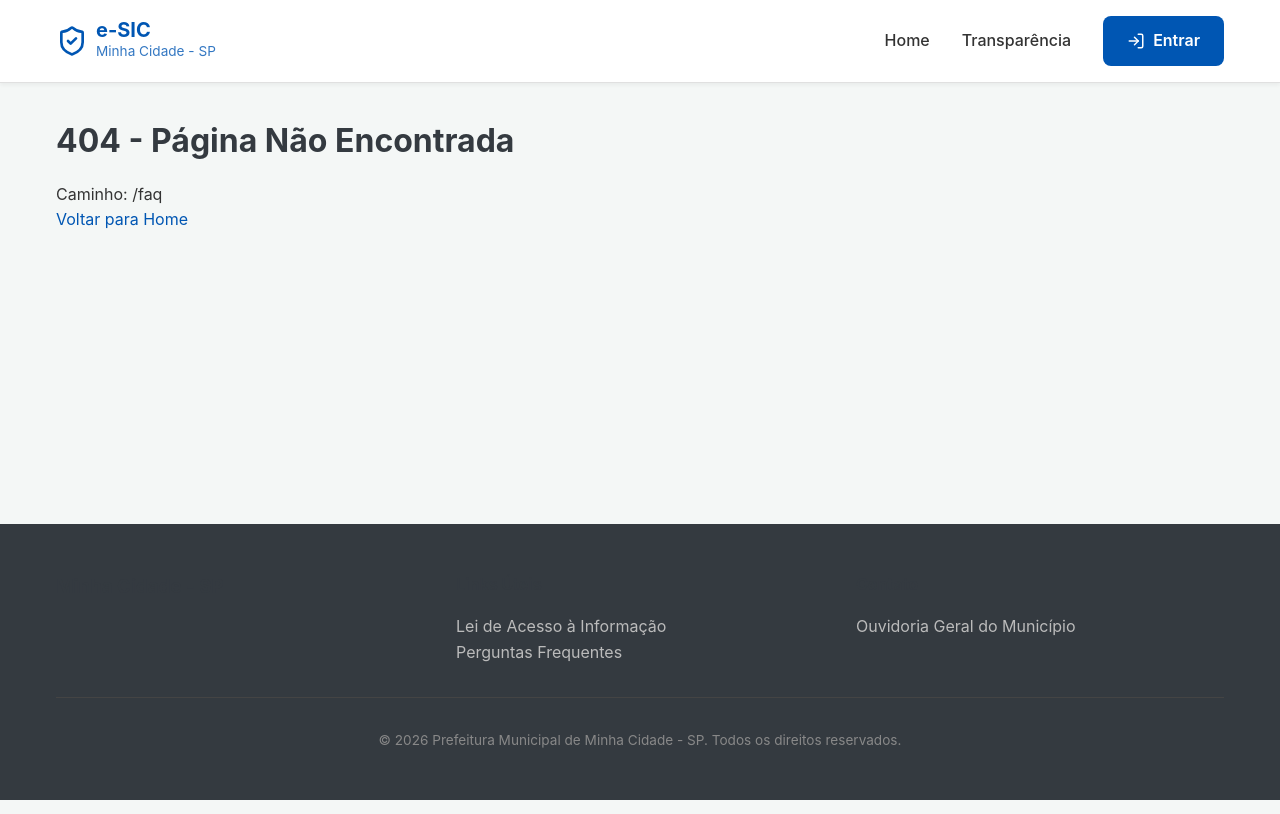
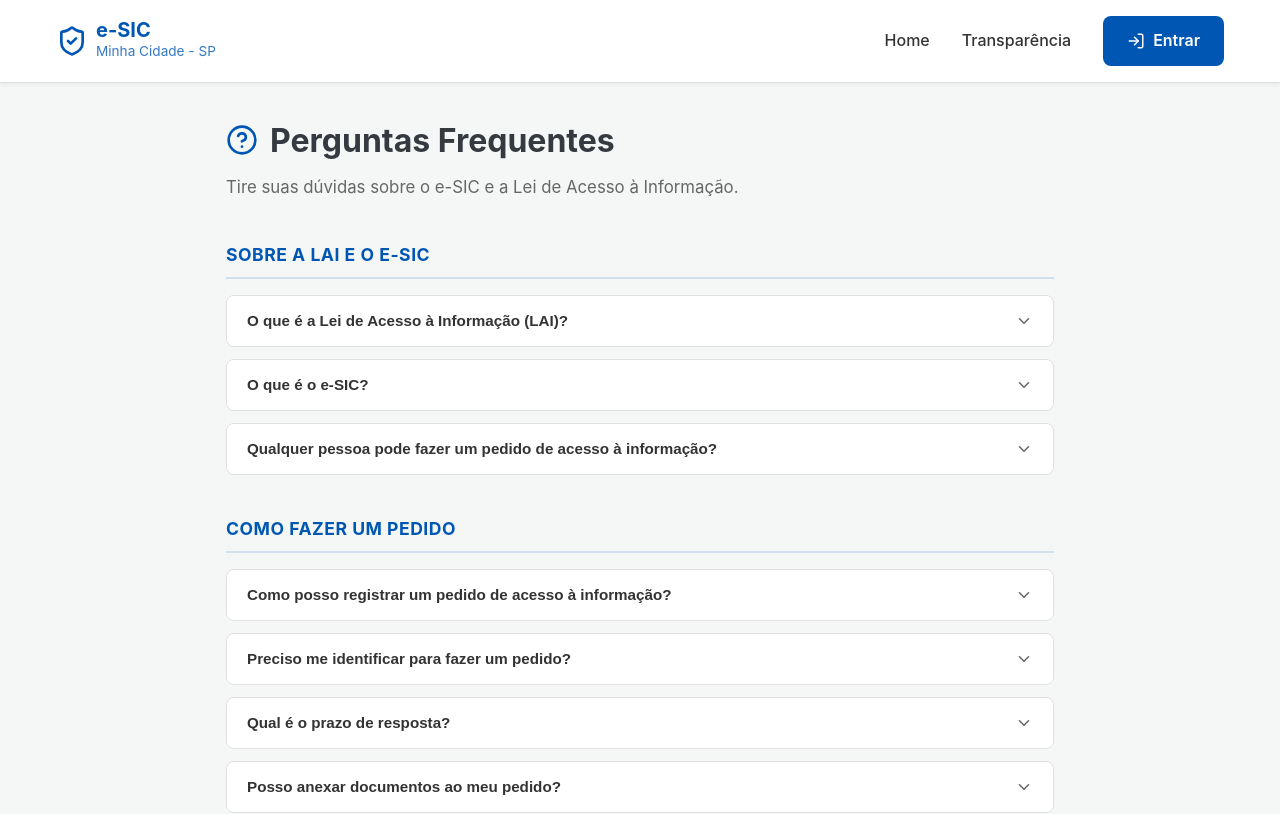
Before and after one commit to DalmoVieira/esic-prefeitura, a React (Vite) app in the folder frontend/: page /faq in a window 1280 px wide. Shown: the top 814 px of the page. Built offline with nearby package versions, Linux system fonts and the light colour scheme; no server answers.

Commit message:
feat: adicionar página de Perguntas Frequentes e links da LAI

```diff
--- a/frontend/src/App.tsx
+++ b/frontend/src/App.tsx
@@ -17,6 +17,7 @@ import Register from './pages/Register.tsx';
 import UserManagement from './pages/UserManagement.tsx';
 import DepartmentManagement from './pages/DepartmentManagement.tsx';
 import MunicipalConfigPage from './pages/MunicipalConfigPage.tsx';
+import FAQ from './pages/FAQ.tsx';
 
 const App: React.FC = () => {
   return (
@@ -41,6 +42,7 @@ const App: React.FC = () => {
             <Route path="/pedido/:id" element={<RequestDetail />} />
             <Route path="/esqueci-senha" element={<ForgotPassword />} />
             <Route path="/cadastro" element={<Register />} />
+            <Route path="/faq" element={<FAQ />} />
             <Route path="*" element={<div className="container"><h1>404 - Página Não Encontrada</h1><p>Caminho: {window.location.pathname}</p><Link to="/">Voltar para Home</Link></div>} />
           </Routes>
         </main>
--- a/frontend/src/components/layout/Footer.tsx
+++ b/frontend/src/components/layout/Footer.tsx
@@ -1,4 +1,5 @@
 import React from 'react';
+import { Link } from 'react-router-dom';
 import { useConfig } from '../../contexts/ConfigContext';
 
 const Footer: React.FC = () => {
@@ -34,8 +35,8 @@ const Footer: React.FC = () => {
               {config.website && (
                 <li><a href={config.website} target="_blank" rel="noopener noreferrer" style={{ color: '#bbb' }}>Portal da Prefeitura</a></li>
               )}
-              <li><a href="#" style={{ color: '#bbb' }}>Lei de Acesso à Informação</a></li>
-              <li><a href="#" style={{ color: '#bbb' }}>Perguntas Frequentes</a></li>
+              <li><a href="https://www.planalto.gov.br/ccivil_03/_ato2011-2014/2011/lei/l12527.htm" target="_blank" rel="noopener noreferrer" style={{ color: '#bbb' }}>Lei de Acesso à Informação</a></li>
+              <li><Link to="/faq" style={{ color: '#bbb' }}>Perguntas Frequentes</Link></li>
             </ul>
           </div>
           <div>
--- /dev/null
+++ b/frontend/src/pages/FAQ.tsx
@@ -0,0 +1,229 @@
+import React, { useState } from 'react';
+import { Link } from 'react-router-dom';
+import { ChevronDown, ChevronUp, HelpCircle, ExternalLink } from 'lucide-react';
+
+const faqs = [
+  {
+    category: 'Sobre a LAI e o e-SIC',
+    items: [
+      {
+        question: 'O que é a Lei de Acesso à Informação (LAI)?',
+        answer:
+          'A Lei Federal nº 12.527/2011, conhecida como Lei de Acesso à Informação (LAI), regulamenta o direito constitucional de acesso às informações públicas. Ela determina que qualquer pessoa pode solicitar informações a órgãos e entidades públicas sem precisar justificar o motivo do pedido.',
+      },
+      {
+        question: 'O que é o e-SIC?',
+        answer:
+          'O e-SIC (Sistema Eletrônico do Serviço de Informação ao Cidadão) é o canal oficial online para encaminhar pedidos de acesso à informação ao município. Por meio dele, o cidadão pode registrar, acompanhar e receber respostas às suas solicitações de forma transparente.',
+      },
+      {
+        question: 'Qualquer pessoa pode fazer um pedido de acesso à informação?',
+        answer:
+          'Sim. Qualquer pessoa, física ou jurídica, pode fazer um pedido de acesso à informação, sem necessidade de justificar a solicitação. É necessário apenas realizar um cadastro no sistema.',
+      },
+    ],
+  },
+  {
+    category: 'Como Fazer um Pedido',
+    items: [
+      {
+        question: 'Como posso registrar um pedido de acesso à informação?',
+        answer:
+          'Acesse o e-SIC, faça login ou cadastre-se, clique em "Novo Pedido" e descreva de forma clara e objetiva a informação que deseja. Após o envio, você receberá um número de protocolo para acompanhar sua solicitação.',
+      },
+      {
+        question: 'Preciso me identificar para fazer um pedido?',
+        answer:
+          'Sim, é necessário realizar um cadastro com nome e e-mail. Porém, a identidade do solicitante é protegida e não será revelada ao órgão respondente quando isso for necessário para garantir a liberdade de expressão.',
+      },
+      {
+        question: 'Qual é o prazo de resposta?',
+        answer:
+          'O órgão tem até 20 dias corridos para responder ao pedido, podendo prorrogar por mais 10 dias, mediante justificativa. Portanto, o prazo máximo é de 30 dias corridos.',
+      },
+      {
+        question: 'Posso anexar documentos ao meu pedido?',
+        answer:
+          'Sim. Após registrar o pedido, você pode anexar documentos que auxiliem na compreensão da solicitação através da página de detalhes do pedido.',
+      },
+    ],
+  },
+  {
+    category: 'Acompanhamento e Recursos',
+    items: [
+      {
+        question: 'Como acompanho o status do meu pedido?',
+        answer:
+          'Após o login, acesse o "Painel do Cidadão". Todos os seus pedidos estarão listados com o status atual (Aberto, Em Análise, Respondido, etc.) e o número de protocolo.',
+      },
+      {
+        question: 'O que fazer se não ficar satisfeito com a resposta?',
+        answer:
+          'Você pode apresentar um Recurso em até 10 dias corridos após receber a resposta. O sistema permite até três instâncias de recurso. Acesse "Recorrer" na página de detalhes do pedido.',
+      },
+      {
+        question: 'O que acontece se o prazo não for cumprido?',
+        answer:
+          'O descumprimento do prazo caracteriza infração administrativa, sujeita a medidas disciplinares. Caso isso ocorra, entre em contato com a Ouvidoria do município.',
+      },
+    ],
+  },
+  {
+    category: 'Informações e Sigilo',
+    items: [
+      {
+        question: 'Existe algum tipo de informação que não pode ser fornecida?',
+        answer:
+          'Sim. Informações classificadas como sigilosas (reservadas, secretas ou ultrassecretas) por razões de segurança ou interesse público, dados pessoais de terceiros protegidos pela LGPD, e informações cobertas por sigilo legal não serão fornecidas. O órgão deve indicar o fundamento legal da negativa.',
+      },
+      {
+        question: 'Meus dados pessoais serão protegidos?',
+        answer:
+          'Sim. O tratamento dos seus dados segue as disposições da Lei Geral de Proteção de Dados (LGPD - Lei nº 13.709/2018). Seus dados serão utilizados exclusivamente para o processamento do pedido.',
+      },
+    ],
+  },
+];
+
+const FAQItem: React.FC<{ question: string; answer: string }> = ({ question, answer }) => {
+  const [open, setOpen] = useState(false);
+  return (
+    <div
+      style={{
+        border: '1px solid var(--border-color)',
+        borderRadius: 'var(--radius-md)',
+        marginBottom: '0.75rem',
+        overflow: 'hidden',
+      }}
+    >
+      <button
+        onClick={() => setOpen(!open)}
+        style={{
+          width: '100%',
+          textAlign: 'left',
+          padding: '1rem 1.25rem',
+          background: open ? 'rgba(0,86,179,0.04)' : 'var(--white)',
+          border: 'none',
+          cursor: 'pointer',
+          display: 'flex',
+          justifyContent: 'space-between',
+          alignItems: 'center',
+          fontWeight: '600',
+          fontSize: '0.95rem',
+          color: 'var(--text-main)',
+          gap: '1rem',
+        }}
+      >
+        <span>{question}</span>
+        {open ? <ChevronUp size={18} color="var(--primary)" /> : <ChevronDown size={18} color="var(--text-muted)" />}
+      </button>
+      {open && (
+        <div
+          style={{
+            padding: '0 1.25rem 1rem',
+            color: 'var(--text-muted)',
+            fontSize: '0.95rem',
+            lineHeight: '1.6',
+            borderTop: '1px solid var(--border-color)',
+            paddingTop: '0.75rem',
+          }}
+        >
+          {answer}
+        </div>
+      )}
+    </div>
+  );
+};
+
+const FAQ: React.FC = () => {
+  return (
+    <div className="container" style={{ maxWidth: '860px', margin: '0 auto' }}>
+      <div style={{ marginBottom: '2.5rem' }}>
+        <h1 style={{ display: 'flex', alignItems: 'center', gap: '0.75rem', marginBottom: '0.5rem' }}>
+          <HelpCircle size={32} color="var(--primary)" />
+          Perguntas Frequentes
+        </h1>
+        <p style={{ color: 'var(--text-muted)', fontSize: '1.05rem' }}>
+          Tire suas dúvidas sobre o e-SIC e a Lei de Acesso à Informação.
+        </p>
+      </div>
+
+      {faqs.map((section) => (
+        <div key={section.category} style={{ marginBottom: '2.5rem' }}>
+          <h2
+            style={{
+              fontSize: '1.1rem',
+              fontWeight: '700',
+              color: 'var(--primary)',
+              marginBottom: '1rem',
+              paddingBottom: '0.5rem',
+              borderBottom: '2px solid rgba(0,86,179,0.15)',
+              textTransform: 'uppercase',
+              letterSpacing: '0.5px',
+            }}
+          >
+            {section.category}
+          </h2>
+          {section.items.map((item) => (
+            <FAQItem key={item.question} question={item.question} answer={item.answer} />
+          ))}
+        </div>
+      ))}
+
+      {/* Links LAI */}
+      <div
+        className="card"
+        style={{
+          backgroundColor: 'rgba(0,86,179,0.04)',
+          border: '1px solid rgba(0,86,179,0.15)',
+          marginTop: '1rem',
+        }}
+      >
+        <h3 style={{ marginTop: 0 }}>Links Oficiais da LAI</h3>
+        <ul style={{ paddingLeft: '1.25rem', lineHeight: '2' }}>
+          <li>
+            <a
+              href="https://www.planalto.gov.br/ccivil_03/_ato2011-2014/2011/lei/l12527.htm"
+              target="_blank"
+              rel="noopener noreferrer"
+              style={{ color: 'var(--primary)', display: 'inline-flex', alignItems: 'center', gap: '0.3rem' }}
+            >
+              Lei Federal nº 12.527/2011 (LAI) <ExternalLink size={14} />
+            </a>
+          </li>
+          <li>
+            <a
+              href="https://www.gov.br/acessoainformacao/pt-br"
+              target="_blank"
+              rel="noopener noreferrer"
+              style={{ color: 'var(--primary)', display: 'inline-flex', alignItems: 'center', gap: '0.3rem' }}
+            >
+              Portal Acesso à Informação (Governo Federal) <ExternalLink size={14} />
+            </a>
+          </li>
+          <li>
+            <a
+              href="https://www.planalto.gov.br/ccivil_03/_ato2011-2014/2012/decreto/d7724.htm"
+              target="_blank"
+              rel="noopener noreferrer"
+              style={{ color: 'var(--primary)', display: 'inline-flex', alignItems: 'center', gap: '0.3rem' }}
+            >
+              Decreto nº 7.724/2012 (Regulamenta a LAI) <ExternalLink size={14} />
+            </a>
+          </li>
+        </ul>
+      </div>
+
+      <div style={{ textAlign: 'center', marginTop: '2rem', marginBottom: '1rem' }}>
+        <Link to="/" className="btn" style={{ marginRight: '1rem', border: '1px solid var(--border-color)' }}>
+          Voltar ao Início
+        </Link>
+        <Link to="/login" className="btn btn-primary">
+          Fazer um Pedido
+        </Link>
+      </div>
+    </div>
+  );
+};
+
+export default FAQ;
--- a/frontend/src/pages/Home.tsx
+++ b/frontend/src/pages/Home.tsx
@@ -73,7 +73,7 @@ const Home: React.FC = () => {
           <p style={{ fontSize: '1.1rem', marginBottom: '1.5rem' }}>
             A Lei Estadual nº 12.527/2011 regulamenta o direito constitucional de acesso às informações públicas. É um instrumento fundamental para a consolidação da democracia.
           </p>
-          <a href="#" className="btn-primary btn" style={{ fontSize: '0.9rem' }}>Saiba mais sobre a LAI</a>
+          <a href="https://www.planalto.gov.br/ccivil_03/_ato2011-2014/2011/lei/l12527.htm" target="_blank" rel="noopener noreferrer" className="btn-primary btn" style={{ fontSize: '0.9rem' }}>Saiba mais sobre a LAI</a>
         </div>
         <div style={{ flex: '1 1 300px', textAlign: 'center' }}>
           <div style={{ fontSize: '4rem', fontWeight: '800', color: 'var(--primary)' }}>20+10</div>
```
